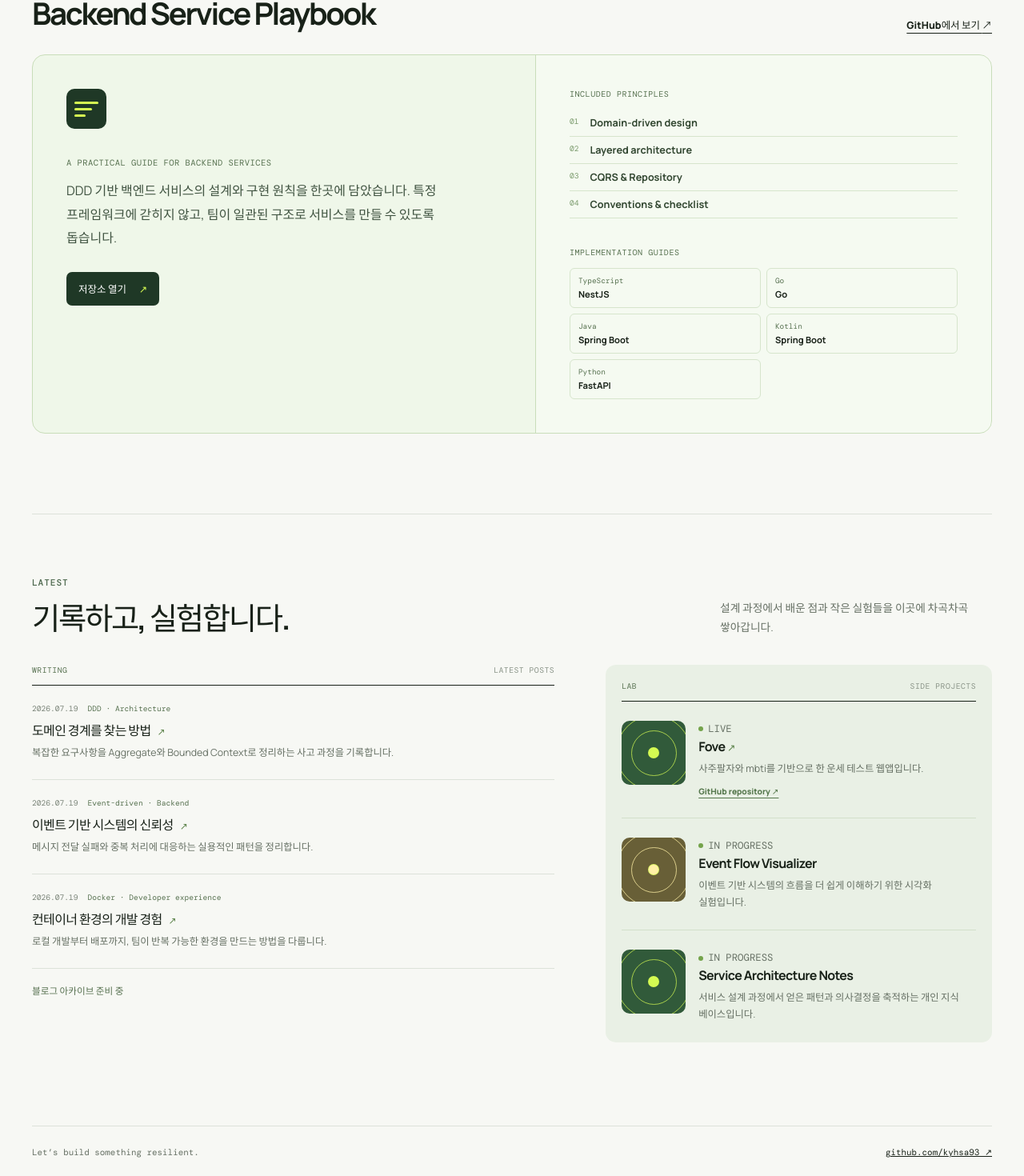
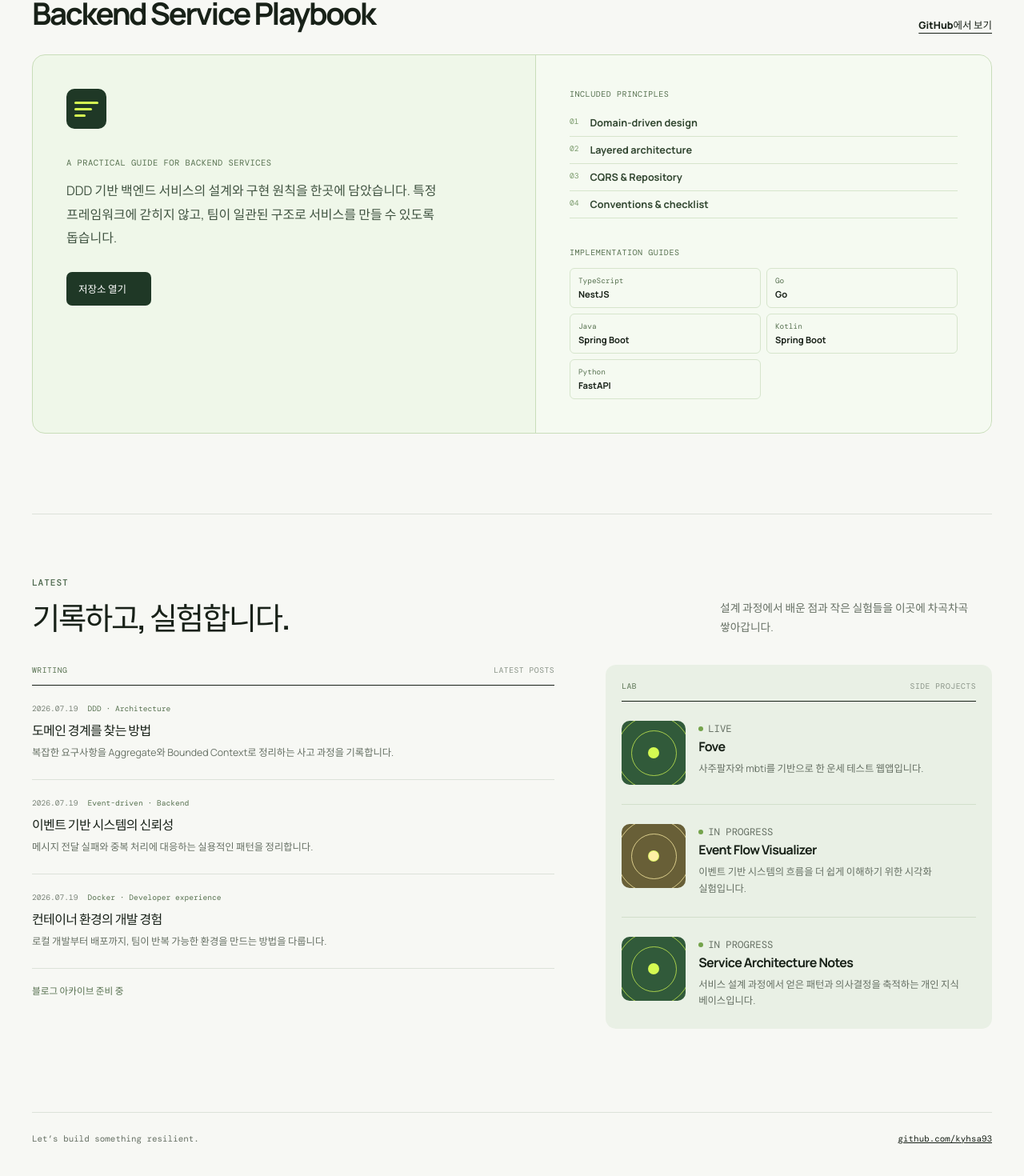
Before and after one commit to kyhsa93/kyhsa93.github.io, a React (Vite) app: page / in a window 1280 px wide. Shown: the part 1262-2732 px from the top of the page at 80% size. Built offline with nearby package versions, Linux system fonts and the light colour scheme.

Commit message:
feat: remove repository link in side prpject card

```diff
--- a/src/pages/Home/index.tsx
+++ b/src/pages/Home/index.tsx
@@ -37,21 +37,18 @@ const sideProjects = [
     description: '사주팔자와 mbti를 기반으로 한 운세 테스트 웹앱입니다.',
     status: 'Live',
     href: 'https://kyhsa93.github.io/fove',
-    repository: 'https://github.com/kyhsa93/fove',
   },
   {
     title: 'Event Flow Visualizer',
     description: '이벤트 기반 시스템의 흐름을 더 쉽게 이해하기 위한 시각화 실험입니다.',
     status: 'In progress',
     href: undefined,
-    repository: undefined,
   },
   {
     title: 'Service Architecture Notes',
     description: '서비스 설계 과정에서 얻은 패턴과 의사결정을 축적하는 개인 지식 베이스입니다.',
     status: 'In progress',
     href: undefined,
-    repository: undefined,
   },
 ];
 
@@ -67,7 +64,7 @@ export default function Home() {
           <a href="#work">Work</a>
           <a href="#about">About</a>
           <a href="https://github.com/kyhsa93" target="_blank" rel="noreferrer">
-            GitHub <span aria-hidden="true">↗</span>
+            GitHub <span aria-hidden="true"></span>
           </a>
         </div>
       </nav>
@@ -88,7 +85,7 @@ export default function Home() {
           <div className="cta-row">
             <a className="primary-link" href="#work">프로젝트 보기 <span aria-hidden="true">↓</span></a>
             <a className="text-link" href="https://github.com/kyhsa93" target="_blank" rel="noreferrer">
-              GitHub 방문 <span aria-hidden="true">↗</span>
+              GitHub 방문 <span aria-hidden="true"></span>
             </a>
           </div>
         </div>
@@ -134,7 +131,7 @@ export default function Home() {
             <h2>Backend Service Playbook</h2>
           </div>
           <a className="all-link" href="https://github.com/kyhsa93/backend-service-playbook" target="_blank" rel="noreferrer">
-            GitHub에서 보기 <span aria-hidden="true">↗</span>
+            GitHub에서 보기 <span aria-hidden="true"></span>
           </a>
         </div>
         <article className="playbook-card">
@@ -148,7 +145,7 @@ export default function Home() {
               특정 프레임워크에 갇히지 않고, 팀이 일관된 구조로 서비스를 만들 수 있도록 돕습니다.
             </p>
             <a className="playbook-link" href="https://github.com/kyhsa93/backend-service-playbook" target="_blank" rel="noreferrer">
-              저장소 열기 <span aria-hidden="true">↗</span>
+              저장소 열기 <span aria-hidden="true"></span>
             </a>
           </div>
           <div className="playbook-details">
@@ -190,7 +187,7 @@ export default function Home() {
             {latestPosts.map((post) => (
               <article className={`post-item${post.href ? ' published' : ''}`} key={post.title}>
                 <div className="post-meta"><time>{post.date}</time><span>{post.tags.join(' · ')}</span></div>
-                <h3>{post.href ? <a href={post.href}>{post.title}<span aria-hidden="true">↗</span></a> : post.title}</h3>
+                <h3>{post.href ? <a href={post.href}>{post.title}<span aria-hidden="true"></span></a> : post.title}</h3>
                 <p>{post.summary}</p>
               </article>
             ))}
@@ -203,9 +200,8 @@ export default function Home() {
                 <div className={`project-orb orb-${index + 1}`} aria-hidden="true"><span /></div>
                 <div>
                   <p className="project-status"><i />{project.status}</p>
-                  <h3>{project.href ? <a href={project.href} target="_blank" rel="noreferrer">{project.title} <span aria-hidden="true">↗</span></a> : project.title}</h3>
+                  <h3>{project.href ? <a href={project.href} target="_blank" rel="noreferrer">{project.title} <span aria-hidden="true"></span></a> : project.title}</h3>
                   <p>{project.description}</p>
-                  {project.repository && <a className="repository-link" href={project.repository} target="_blank" rel="noreferrer">GitHub repository ↗</a>}
                 </div>
               </article>
             ))}
@@ -215,7 +211,7 @@ export default function Home() {
 
       <footer>
         <p>Let’s build something resilient.</p>
-        <a href="https://github.com/kyhsa93" target="_blank" rel="noreferrer">github.com/kyhsa93 ↗</a>
+        <a href="https://github.com/kyhsa93" target="_blank" rel="noreferrer">github.com/kyhsa93 </a>
       </footer>
     </main>
   );
--- a/src/pages/Post/ContainerizedDevelopmentExperience.tsx
+++ b/src/pages/Post/ContainerizedDevelopmentExperience.tsx
@@ -91,7 +91,7 @@ volumes:
         </div>
         <footer className="post-footer">
           <Link to="/">← 메인으로 돌아가기</Link>
-          <a href="https://github.com/kyhsa93/backend-service-playbook" target="_blank" rel="noreferrer">Backend Service Playbook ↗</a>
+          <a href="https://github.com/kyhsa93/backend-service-playbook" target="_blank" rel="noreferrer">Backend Service Playbook </a>
         </footer>
       </article>
     </main>
--- a/src/pages/Post/FindingDomainBoundaries.tsx
+++ b/src/pages/Post/FindingDomainBoundaries.tsx
@@ -106,7 +106,7 @@ async function reserveStock(event: OrderPlaced) {
         </div>
         <footer className="post-footer">
           <Link to="/">← 메인으로 돌아가기</Link>
-          <a href="https://github.com/kyhsa93/backend-service-playbook" target="_blank" rel="noreferrer">Backend Service Playbook ↗</a>
+          <a href="https://github.com/kyhsa93/backend-service-playbook" target="_blank" rel="noreferrer">Backend Service Playbook </a>
         </footer>
       </article>
     </main>
--- a/src/pages/Post/ReliableEventDrivenSystems.tsx
+++ b/src/pages/Post/ReliableEventDrivenSystems.tsx
@@ -85,7 +85,7 @@ async function publishOutbox() {
         </div>
         <footer className="post-footer">
           <Link to="/">← 메인으로 돌아가기</Link>
-          <a href="https://github.com/kyhsa93/backend-service-playbook" target="_blank" rel="noreferrer">Backend Service Playbook ↗</a>
+          <a href="https://github.com/kyhsa93/backend-service-playbook" target="_blank" rel="noreferrer">Backend Service Playbook </a>
         </footer>
       </article>
     </main>
--- a/src/routes/index.tsx
+++ b/src/routes/index.tsx
@@ -1,5 +1,5 @@
 import {
-  HashRouter,
+  BrowserRouter,
   Routes,
   Route,
 } from 'react-router-dom';
@@ -11,7 +11,7 @@ import ContainerizedDevelopmentExperience from '../pages/Post/ContainerizedDevel
 
 export default function Router() {
   return (
-    <HashRouter>
+    <BrowserRouter>
       <Routes>
         <Route
           path="/"
@@ -30,6 +30,6 @@ export default function Router() {
           element={<ContainerizedDevelopmentExperience />}
         />
       </Routes>
-    </HashRouter>
+    </BrowserRouter>
   );
 }
```
